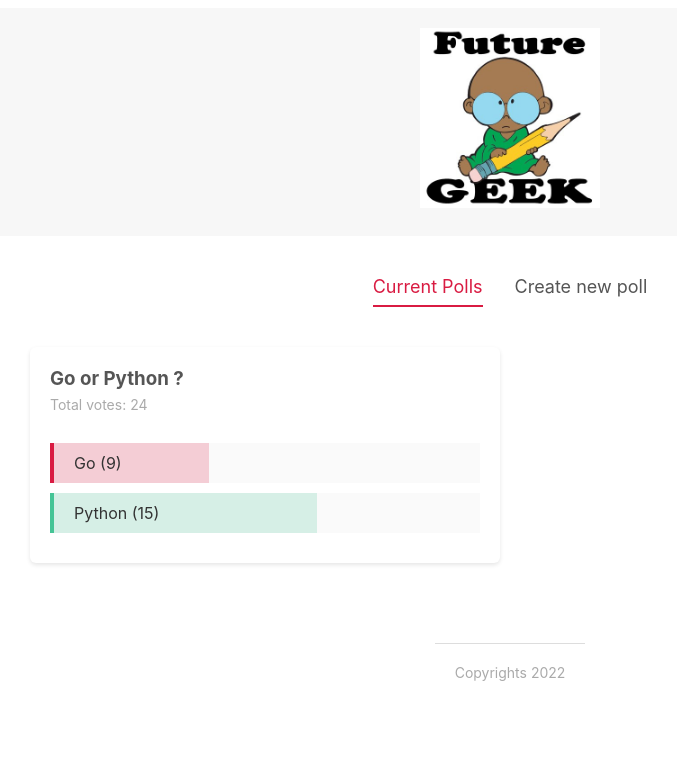
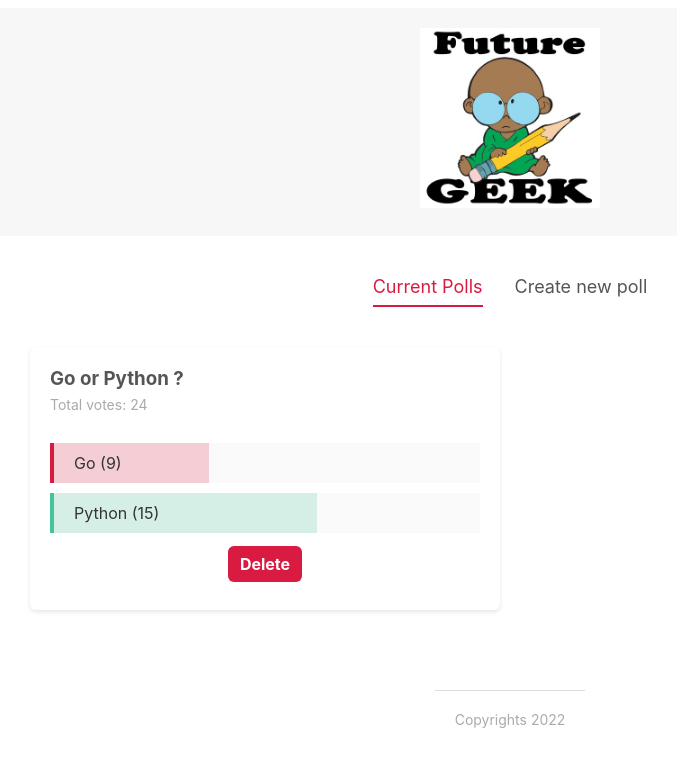
Before and after one commit to josuebrunel/playground, a Svelte app in the folder ninjapolls/: page / in a window 1280 px wide. Shown: the top 766 px of the page, without its empty margins (130-807 px from the left). Built offline with nearby package versions, Linux system fonts and the light colour scheme.

Commit message:
pollninja: delete polls

```diff
--- a/ninjapolls/src/components/Poll/PollDetail.svelte
+++ b/ninjapolls/src/components/Poll/PollDetail.svelte
@@ -2,6 +2,7 @@
     import { createEventDispatcher } from "svelte";
     import PollStore from "../../stores/PollStore";
     import Card from "../../shared/Card.svelte";
+    import Button from "../../shared/Button.svelte";
 
     const dispatch = createEventDispatcher();
     export let poll;
@@ -24,6 +25,14 @@
             return copiedPolls;
         });
     };
+
+    // delete poll
+    const handleDelete = (id) => {
+        console.log("delete poll: ", id);
+        PollStore.update((storedPolls) => {
+            return storedPolls.filter((poll) => poll.id != id);
+        });
+    };
 </script>
 
 <Card>
@@ -41,6 +50,11 @@
             <div class="percent percent-b" style="width: {percentB}%">
                 <span>{poll.answerB} ({poll.votesB})</span>
             </div>
+        </div>
+        <div class="delete">
+            <Button flat={true} on:click={() => handleDelete(poll.id)}>
+                Delete</Button
+            >
         </div>
     </div>
 </Card>
@@ -87,4 +101,9 @@
         border-left: 4px solid #45c496;
         background: rgba(69, 196, 150, 0.2);
     }
+
+    .delete {
+        margin-top: 13px;
+        text-align: center;
+    }
 </style>
--- a/ninjapolls/src/shared/Button.svelte
+++ b/ninjapolls/src/shared/Button.svelte
@@ -4,7 +4,7 @@
     export let inverse = false;
 </script>
 
-<button class={type} class:flat class:inverse>
+<button class={type} class:flat class:inverse on:click>
     <slot />
 </button>
 
```
